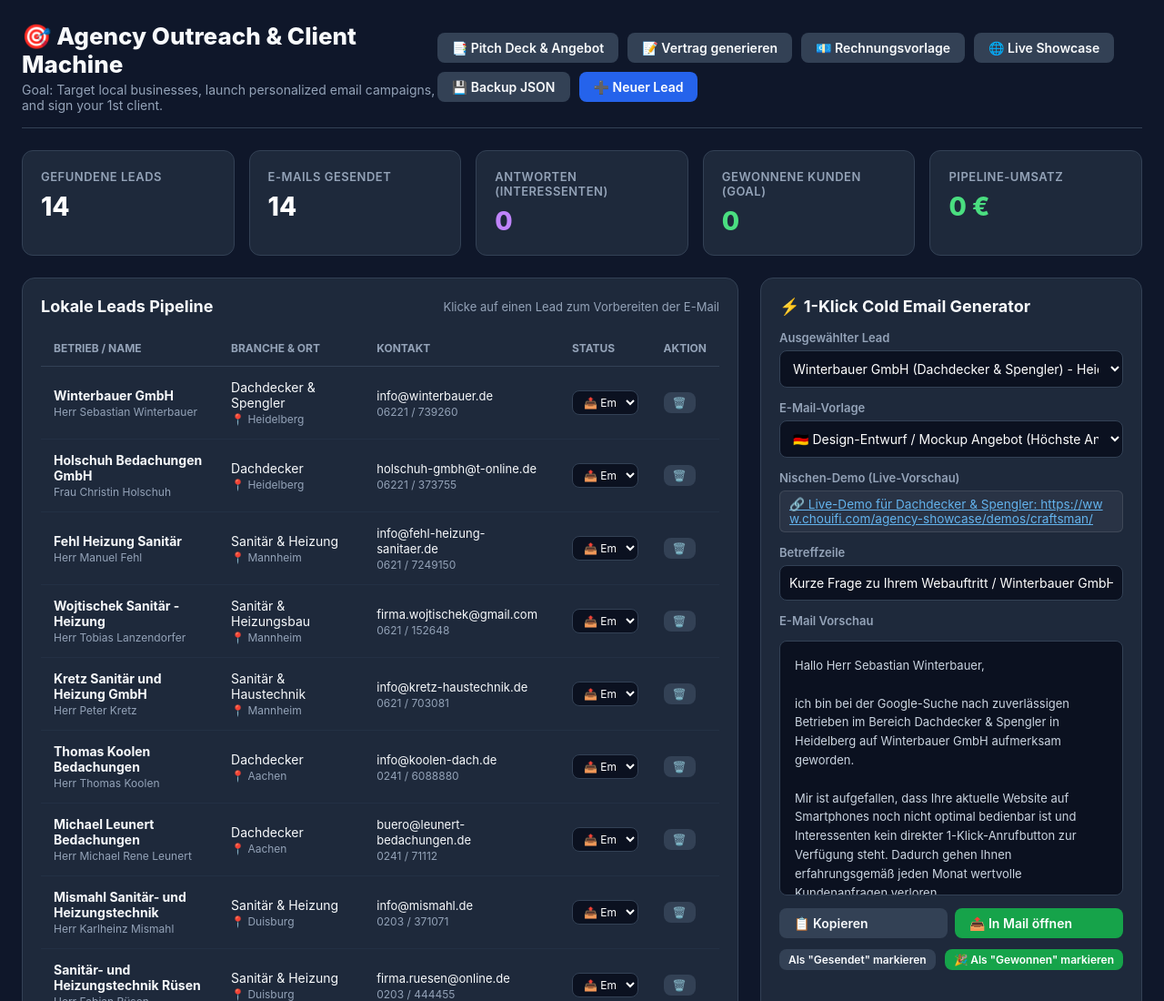
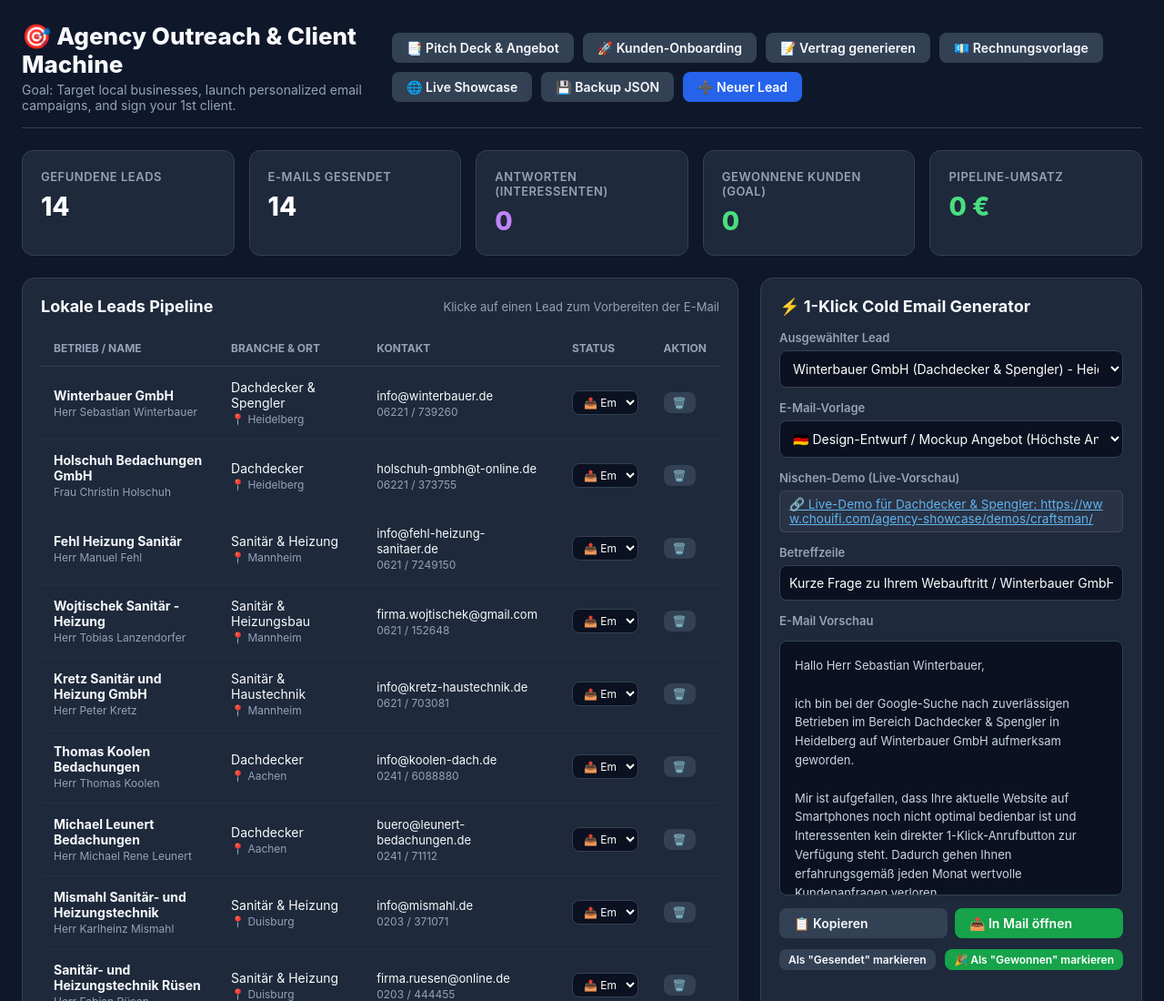
Before and after one commit to AC-MAD/agency-showcase, a plain HTML site: page app/dashboard.html in a window 1280 px wide. Shown: the top 1100 px of the page at 91% size. Drawn offline with Linux system fonts and the light colour scheme.

Commit message:
feat(site): sync app/dashboard.html to live showcase

```diff
--- a/app/dashboard.html
+++ b/app/dashboard.html
@@ -92,6 +92,7 @@
       </div>
       <div style="display: flex; gap: 10px; flex-wrap: wrap;">
         <a href="../client-kit/proposal_deck.html" target="_blank" class="btn btn-secondary" style="text-decoration: none;">📑 Pitch Deck & Angebot</a>
+        <a href="../client-kit/onboarding_form.html" target="_blank" class="btn btn-secondary" style="text-decoration: none;">🚀 Kunden-Onboarding</a>
         <a href="../client-kit/contract_generator.html" target="_blank" class="btn btn-secondary" style="text-decoration: none;">📝 Vertrag generieren</a>
         <a href="../client-kit/invoice_template.html" target="_blank" class="btn btn-secondary" style="text-decoration: none;">💶 Rechnungsvorlage</a>
         <a href="https://www.chouifi.com/agency-showcase/" target="_blank" class="btn btn-secondary" style="text-decoration: none;">🌐 Live Showcase</a>
```
